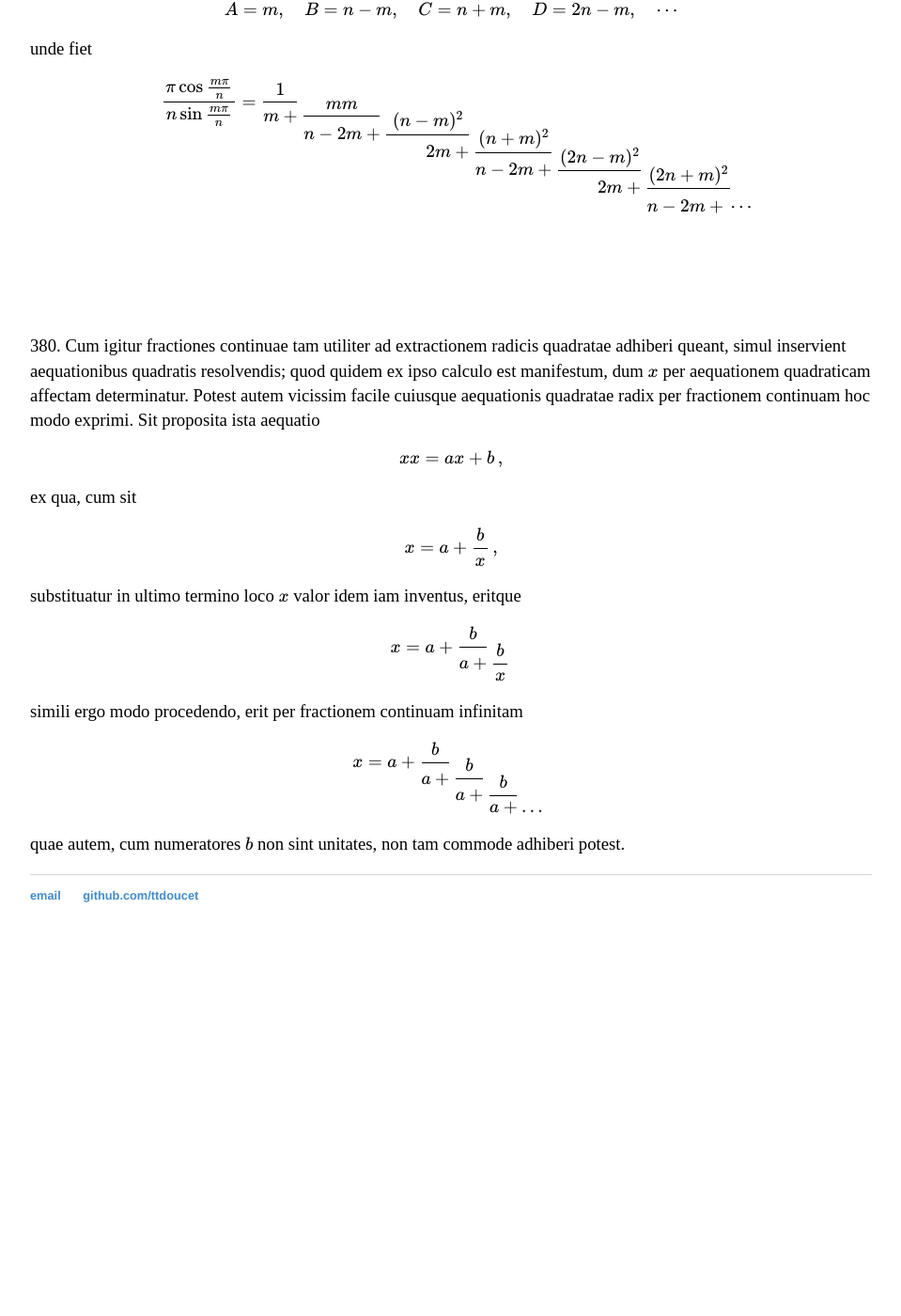
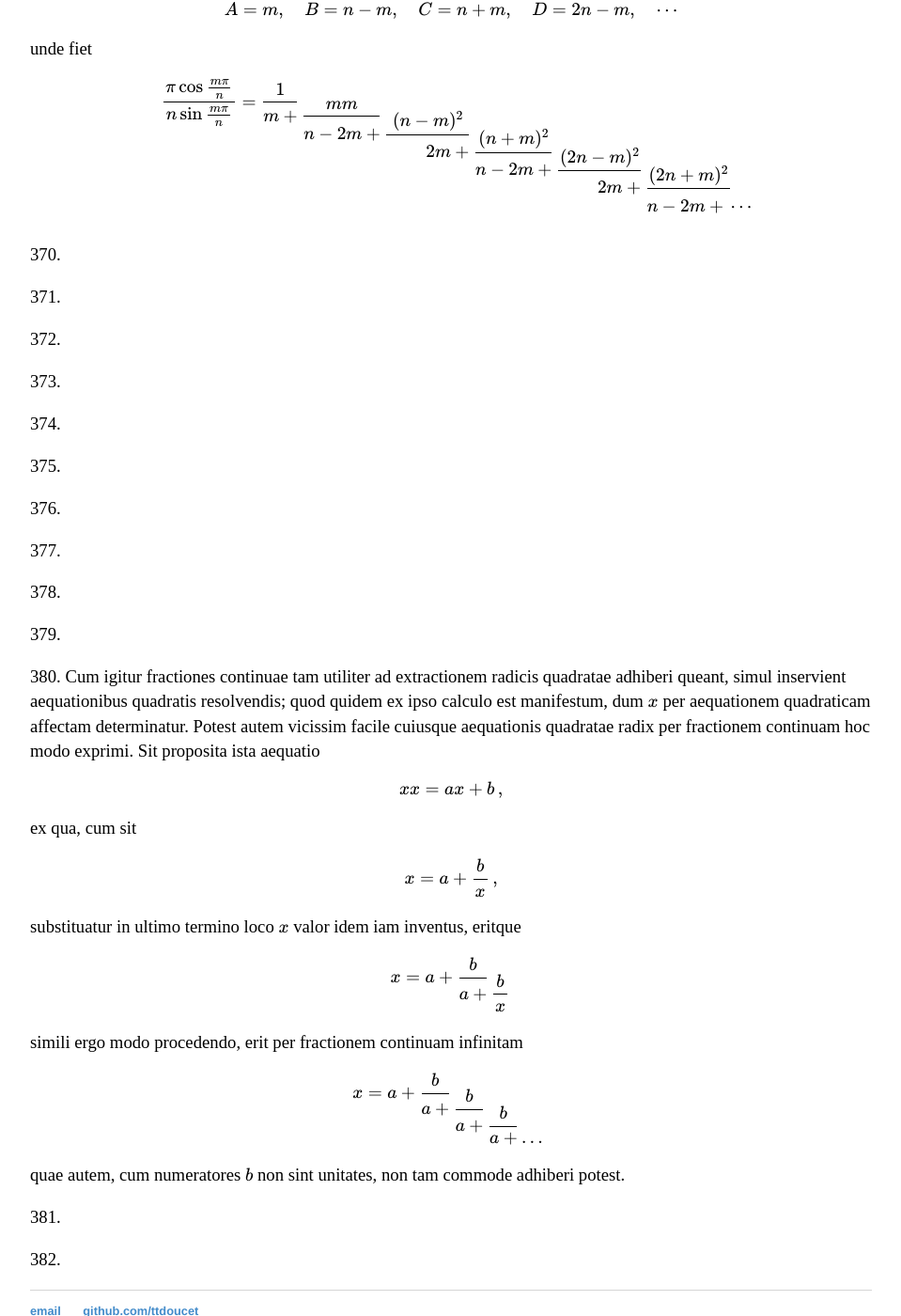
Before and after one commit to ttdoucet/ttdoucet.github.io, a Jekyll site: the page built from euler/e101.html, in a window 1280 px wide and 1400 px high, scrolled down 10257 px. Shown: the whole window at 94% size, without its empty margins (160-1119 px from the left). Built offline with Jekyll 4.4.1, drawn with Linux system fonts in a browser that asks for light colours; formulas are drawn with MathJax 3; before the commit the page ends 11279 px from its top, so only the background shows below that.

Commit message:
Added outline of remaining work for continued fractions.

```diff
--- a/euler/e101.html
+++ b/euler/e101.html
@@ -571,9 +571,25 @@ unde fiet
 
 
 
-<br>
-<br>
-<br>
+<p>370.
+
+<p>371.
+
+<p>372.
+
+<p>373.
+
+<p>374.
+
+<p>375.
+
+<p>376.
+
+<p>377.
+
+<p>378.
+
+<p>379.
 
 <p>380. Cum igitur fractiones continuae tam utiliter ad extractionem
 radicis quadratae adhiberi queant, simul inservient aequationibus
@@ -609,4 +625,9 @@ x = a+{\cofrac b a {\cofrac b a {\cofrac b a \ldots}} }
 
 quae autem, cum numeratores \(b\) non sint unitates, non tam commode adhiberi potest.
 
+<p>381.
+
+<p>382.
+
+
 </div>
```
